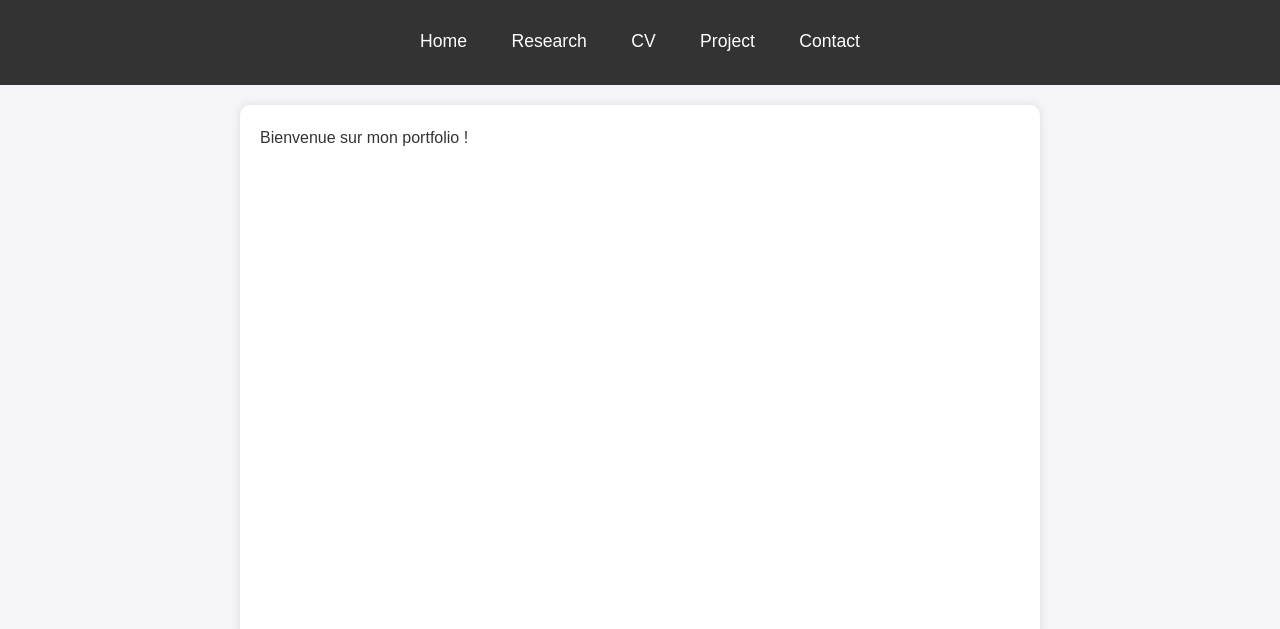
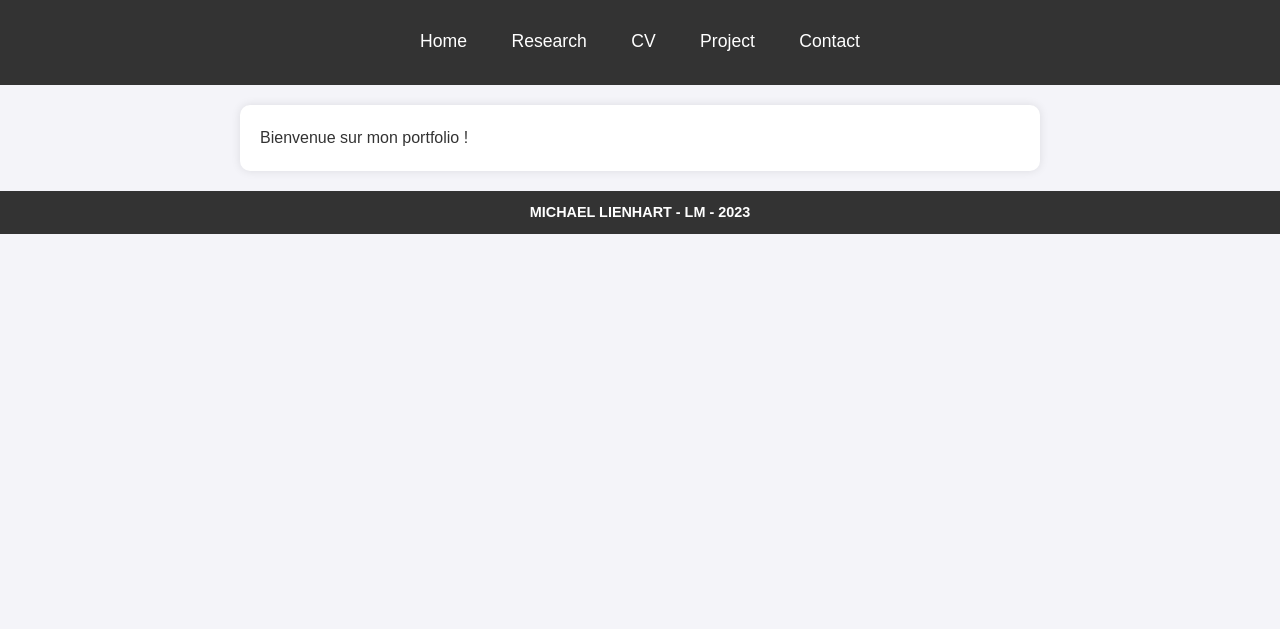
Before and after one commit to lienhartm/CurriculumVitae, a plain HTML site: page index.html in a window 1280 px wide. Shown: the part 171-800 px from the top of the page. Drawn offline with nearby package versions, Linux system fonts and the light colour scheme.

Commit message:
Update style.css

```diff
--- a/style.css
+++ b/style.css
@@ -64,7 +64,6 @@ nav a:hover {
 main {
     margin: 20px auto;
     padding: 20px;
-    min-height: 650px;
     max-width: 800px;
     background-color: white;
     border-radius: 10px;
```
